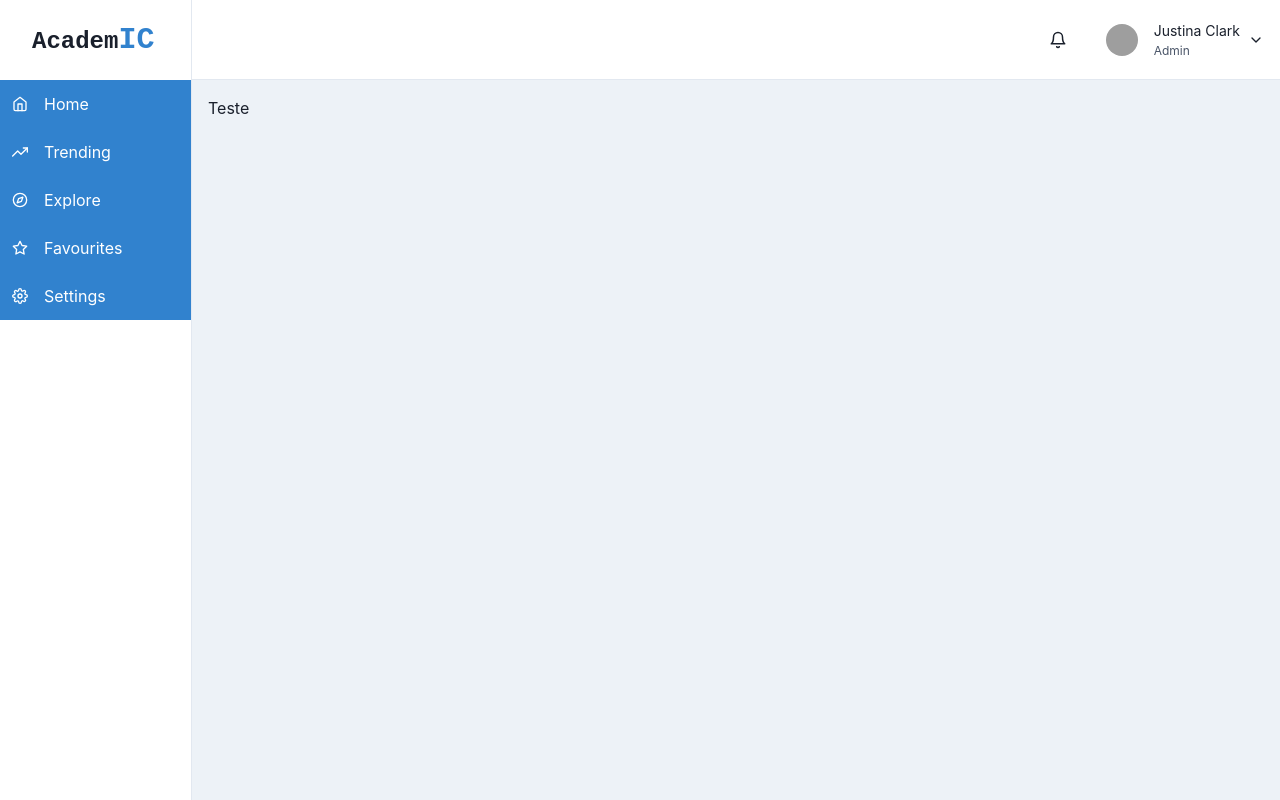
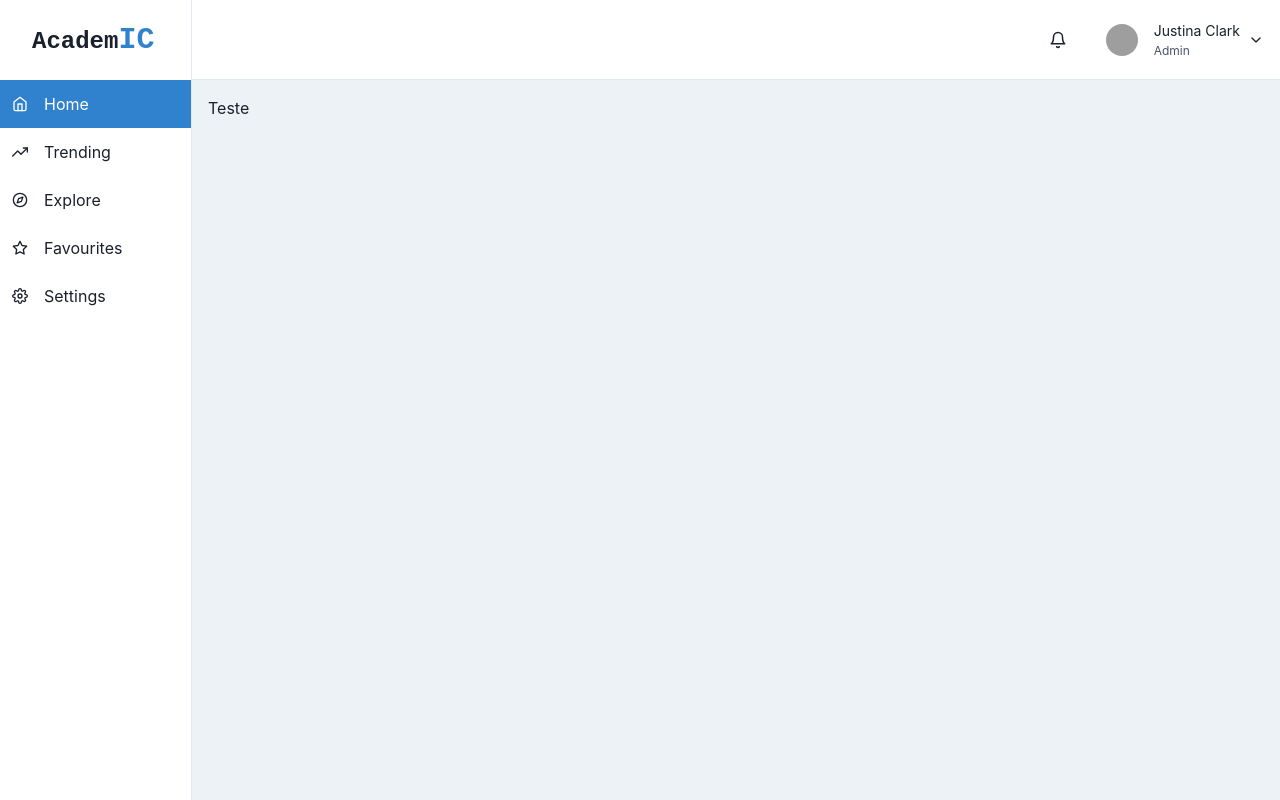
Before and after one commit to Lucasl3/academic-front, a React (Create React App) app: page / in a window 1280 px wide. Built offline with nearby package versions, Linux system fonts and the light colour scheme; grey boxes are pictures that could not be loaded.

Commit message:
feat: added links

```diff
--- a/src/data/template/index.ts
+++ b/src/data/template/index.ts
@@ -12,9 +12,9 @@ import { TTemplateSidebarProps } from './types'
 export const sidebarProps = {
   linkItems: [
     { name: 'Home', icon: FiHome, to: '/' },
-    { name: 'Trending', icon: FiTrendingUp, to: '/' },
-    { name: 'Explore', icon: FiCompass, to: '/' },
-    { name: 'Favourites', icon: FiStar, to: '/' },
-    { name: 'Settings', icon: FiSettings, to: '/' },
+    { name: 'Trending', icon: FiTrendingUp, to: '/teste1' },
+    { name: 'Explore', icon: FiCompass, to: '/teste2' },
+    { name: 'Favourites', icon: FiStar, to: '/teste3' },
+    { name: 'Settings', icon: FiSettings, to: '/teste4' },
   ],
 } as TTemplateSidebarProps
```
